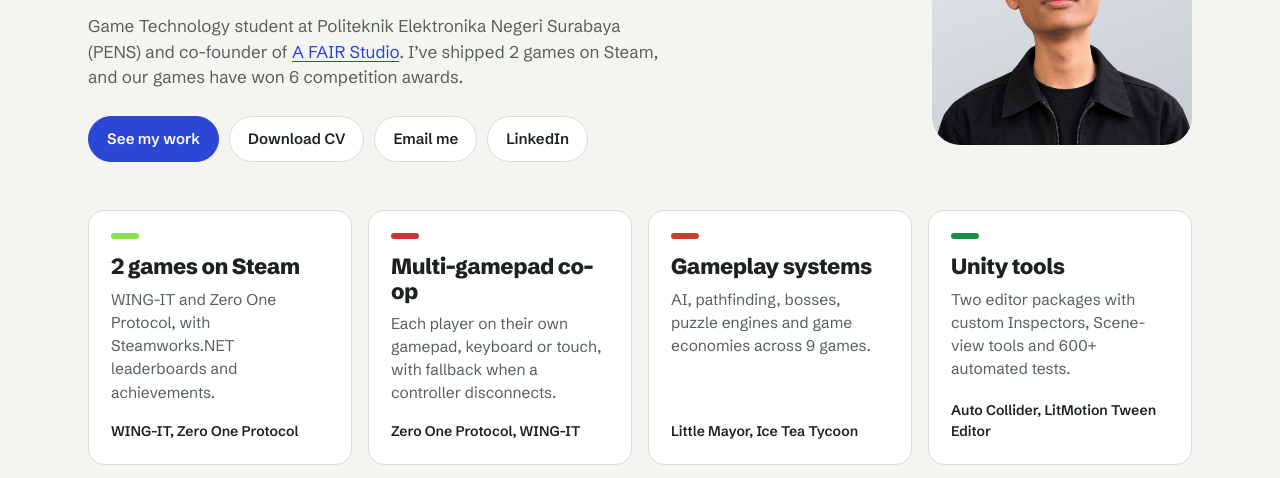
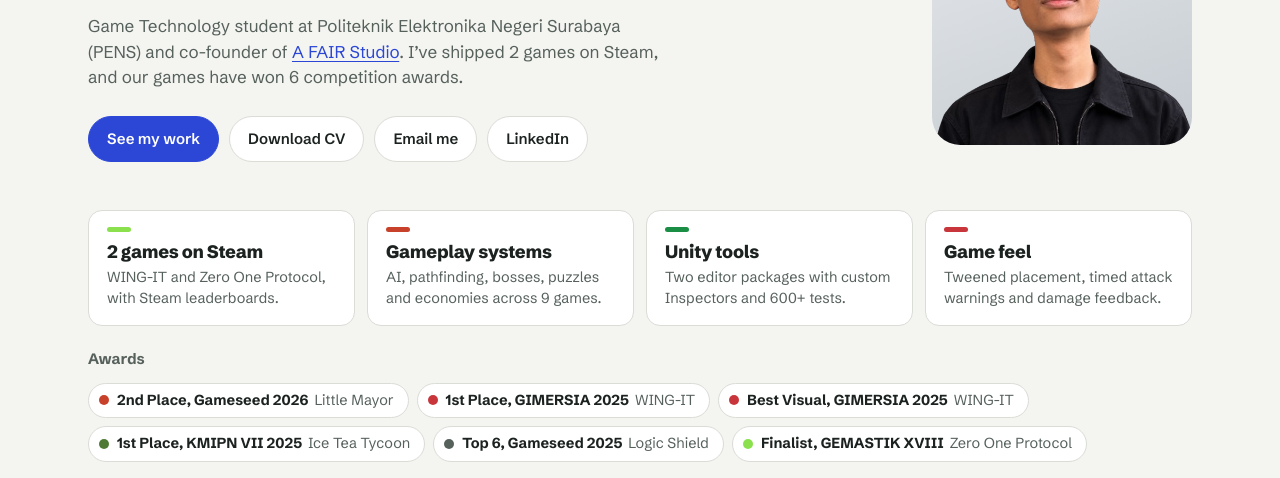
Before and after one commit to MFahril/MFahril.github.io, a plain HTML site: page index.html in a window 1280 px wide. Shown: the part 266-744 px from the top of the page. Drawn offline with Linux system fonts and the light colour scheme.

Commit message:
Compact highlights and awards, add Game feel, move WING-IT plane sticker

```diff
--- a/index.html
+++ b/index.html
@@ -85,23 +85,22 @@ a{color:var(--accent);text-underline-offset:3px}
 .actions{display:flex;flex-wrap:wrap;gap:10px}
 @media (max-width:820px){.hero .wrap{grid-template-columns:1fr;gap:28px}.hero .photo{width:150px;height:150px;border-radius:20px;order:-1}.hero{padding-top:40px}}
 .hl{padding:0 0 64px}
-.hl-grid{display:grid;grid-template-columns:repeat(4,minmax(0,1fr));gap:16px;margin-bottom:16px}
-.hl-item{display:flex;flex-direction:column;background:var(--surface);border:1px solid var(--line);border-radius:16px;padding:22px;text-decoration:none;color:var(--ink)}
+.hl-grid{display:grid;grid-template-columns:repeat(4,minmax(0,1fr));gap:12px;margin-bottom:22px}
+.hl-item{display:block;background:var(--surface);border:1px solid var(--line);border-radius:14px;padding:16px 18px;text-decoration:none;color:var(--ink)}
 .hl-item:hover{border-color:var(--g-accent)}
-.hl-mark{width:28px;height:6px;border-radius:3px;background:var(--g-accent);margin-bottom:16px}
-.hl-item h3{font-size:22px;letter-spacing:-.02em;line-height:1.1;margin:0 0 8px;font-weight:800}
-.hl-item p{margin:0 0 16px;color:var(--muted);font-size:15.5px}
-.hl-link{margin-top:auto;font-size:14px;font-weight:600;color:var(--ink)}
-.awards{list-style:none;margin:0 0 24px;padding:0;display:grid;grid-template-columns:repeat(3,minmax(0,1fr));gap:12px}
-.awards li{display:flex;gap:12px;align-items:flex-start;background:var(--surface);border:1px solid var(--line);border-radius:14px;padding:14px 16px}
-.aw-mark{flex:none;width:12px;height:12px;border-radius:3px;background:var(--g-accent);margin-top:6px}
-.awards b{display:block;font-weight:700}
-.awards span{color:var(--muted);font-size:15px}
+.hl-mark{display:block;width:24px;height:5px;border-radius:3px;background:var(--g-accent);margin-bottom:10px}
+.hl-item h3{font-size:18px;letter-spacing:-.015em;line-height:1.15;margin:0 0 4px;font-weight:800}
+.hl-item p{margin:0;color:var(--muted);font-size:14.5px;line-height:1.45}
+.awards{list-style:none;margin:0 0 22px;padding:0;display:flex;flex-wrap:wrap;gap:8px}
+.awards li{display:flex;gap:8px;align-items:center;background:var(--surface);border:1px solid var(--line);border-radius:999px;padding:6px 14px 6px 10px;font-size:14.5px}
+.aw-mark{flex:none;width:10px;height:10px;border-radius:50%;background:var(--g-accent)}
+.awards b{font-weight:700}
+.awards div span{color:var(--muted);margin-left:6px}
 .chips{display:flex;flex-wrap:wrap;gap:8px;list-style:none;margin:0;padding:0}
 .chips li{border:1px solid var(--line);background:var(--surface);border-radius:999px;padding:6px 14px;font-size:15px}
 .sub-h{font-size:15px;font-weight:700;margin:0 0 12px;color:var(--muted)}
-@media (max-width:1000px){.hl-grid{grid-template-columns:repeat(2,minmax(0,1fr))}.awards{grid-template-columns:repeat(2,minmax(0,1fr))}}
-@media (max-width:560px){.hl-grid,.awards{grid-template-columns:1fr}}
+@media (max-width:1000px){.hl-grid{grid-template-columns:repeat(2,minmax(0,1fr))}}
+@media (max-width:560px){.hl-grid{grid-template-columns:1fr}}
 .sec-title{padding:64px 0 28px;border-top:1px solid var(--line)}
 .sec-title h2{font-size:clamp(28px,3.2vw,38px);letter-spacing:-.025em;margin:0;font-weight:800}
 /* game bands */
@@ -141,7 +140,7 @@ details.more[open] summary::after{content:"−"}
 .more-in{display:grid;grid-template-columns:repeat(2,minmax(0,1fr));gap:22px 48px;padding:4px 0 26px}
 .more-in h4{margin:0 0 6px;font-size:16px}
 .more-in p{margin:0;color:var(--g-ink);opacity:.88;font-size:16px;max-width:60ch}
-@media (max-width:900px){.g-top,.g-mid{grid-template-columns:1fr;gap:32px}.g-mid{margin-top:44px}.game{padding:60px 0 48px}.more-in{grid-template-columns:1fr}.art{margin:24px 12px 12px}.st{width:calc(var(--w,100px)*.62)}.st.corner{display:none}}
+@media (max-width:900px){.g-top,.g-mid{grid-template-columns:1fr;gap:32px}.g-mid{margin-top:44px}.game{padding:60px 0 48px}.more-in{grid-template-columns:1fr}.art{margin:24px 12px 12px}.st{width:calc(var(--w,100px)*.62)}.st.corner{display:none}.st-wi-plane{top:-46px!important;right:-10px!important}}
 @media (max-width:520px){.shots{grid-template-columns:1fr 1fr}.shots .shot:nth-child(3){grid-column:1 / -1}}
 dialog.lb{border:0;padding:0;background:transparent;max-width:min(1200px,94vw);max-height:90vh}
 dialog.lb::backdrop{background:rgba(10,12,14,.82)}
@@ -194,10 +193,10 @@ footer{padding:0 0 40px;color:var(--muted);font-size:13.5px}
 <section class="hl" id="skills"><div class="wrap">
 <h2 class="sr">Highlights</h2>
 <div class="hl-grid">
-<a class="hl-item" data-game="zo" href="#zero-one"><span class="hl-mark"></span><h3>2 games on Steam</h3><p>WING-IT and Zero One Protocol, with Steamworks.NET leaderboards and achievements.</p><span class="hl-link">WING-IT, Zero One Protocol</span></a>
-<a class="hl-item" data-game="wi" href="#zero-one"><span class="hl-mark"></span><h3>Multi-gamepad co-op</h3><p>Each player on their own gamepad, keyboard or touch, with fallback when a controller disconnects.</p><span class="hl-link">Zero One Protocol, WING-IT</span></a>
-<a class="hl-item" data-game="lm" href="#work"><span class="hl-mark"></span><h3>Gameplay systems</h3><p>AI, pathfinding, bosses, puzzle engines and game economies across 9 games.</p><span class="hl-link">Little Mayor, Ice Tea Tycoon</span></a>
-<a class="hl-item" data-game="ac" href="#tools"><span class="hl-mark"></span><h3>Unity tools</h3><p>Two editor packages with custom Inspectors, Scene-view tools and 600+ automated tests.</p><span class="hl-link">Auto Collider, LitMotion Tween Editor</span></a>
+<a class="hl-item" data-game="zo" href="#zero-one"><span class="hl-mark"></span><h3>2 games on Steam</h3><p>WING-IT and Zero One Protocol, with Steam leaderboards.</p></a>
+<a class="hl-item" data-game="lm" href="#little-mayor"><span class="hl-mark"></span><h3>Gameplay systems</h3><p>AI, pathfinding, bosses, puzzles and economies across 9 games.</p></a>
+<a class="hl-item" data-game="ac" href="#tools"><span class="hl-mark"></span><h3>Unity tools</h3><p>Two editor packages with custom Inspectors and 600+ tests.</p></a>
+<a class="hl-item" data-game="wi" href="#wing-it"><span class="hl-mark"></span><h3>Game feel</h3><p>Tweened placement, timed attack warnings and damage feedback.</p></a>
 </div>
 <h3 class="sub-h">Awards</h3>
 <ul class="awards"><li data-game="lm"><span class="aw-mark"></span><div><b>2nd Place, Gameseed 2026</b><span>Little Mayor</span></div></li><li data-game="wi"><span class="aw-mark"></span><div><b>1st Place, GIMERSIA 2025</b><span>WING-IT</span></div></li><li data-game="wi"><span class="aw-mark"></span><div><b>Best Visual, GIMERSIA 2025</b><span>WING-IT</span></div></li><li data-game="tt"><span class="aw-mark"></span><div><b>1st Place, KMIPN VII 2025</b><span>Ice Tea Tycoon</span></div></li><li data-game="ns"><span class="aw-mark"></span><div><b>Top 6, Gameseed 2025</b><span>Logic Shield</span></div></li><li data-game="zo"><span class="aw-mark"></span><div><b>Finalist, GEMASTIK XVIII</b><span>Zero One Protocol</span></div></li></ul>
@@ -210,7 +209,7 @@ footer{padding:0 0 40px;color:var(--muted);font-size:13.5px}
 <div class="g-top">
 <div class="g-main"><p class="g-info">Team of 5, 2026</p><h3>Little Mayor</h3><p class="g-pitch">A cozy city builder on a child’s bedroom floor.</p><div class="badges"><span class="badge">2nd Place, Gameseed 2026</span></div>
 <p class="g-role"><span>My role</span>Lead gameplay systems programmer</p><div class="g-links"><a class="btn" href="https://a-fair-studio.itch.io/little-mayor" target="_blank" rel="noopener">Play in browser</a></div></div>
-<div class="art"><img class="key" src="img/lm-key.webp" alt="Little Mayor key art" loading="lazy"><img class="st" src="img/lm-logo.webp" alt="" aria-hidden="true" style="top:-34px;left:-30px;--w:170px;--r:-7deg" loading="lazy"><img class="st" src="img/lm-house.webp" alt="" aria-hidden="true" style="top:-26px;right:-18px;--w:96px;--r:9deg" loading="lazy"><img class="st" src="img/lm-roo.webp" alt="" aria-hidden="true" style="bottom:-30px;right:6%;--w:78px;--r:6deg" loading="lazy"><img class="st" src="img/lm-villager.webp" alt="" aria-hidden="true" style="bottom:-24px;left:-14px;--w:70px;--r:-8deg" loading="lazy"></div>
+<div class="art"><img class="key" src="img/lm-key.webp" alt="Little Mayor key art" loading="lazy"><img class="st st-lm-logo" src="img/lm-logo.webp" alt="" aria-hidden="true" style="top:-34px;left:-30px;--w:170px;--r:-7deg" loading="lazy"><img class="st st-lm-house" src="img/lm-house.webp" alt="" aria-hidden="true" style="top:-26px;right:-18px;--w:96px;--r:9deg" loading="lazy"><img class="st st-lm-roo" src="img/lm-roo.webp" alt="" aria-hidden="true" style="bottom:-30px;right:6%;--w:78px;--r:6deg" loading="lazy"><img class="st st-lm-villager" src="img/lm-villager.webp" alt="" aria-hidden="true" style="bottom:-24px;left:-14px;--w:70px;--r:-8deg" loading="lazy"></div>
 </div>
 <div class="g-mid">
 <div><ul class="pts"><li>A* pathfinding that prefers roads and never strands a resident</li><li>Resident AI driven by one priority-based decision ladder</li><li>Goods economy where cargo is never lost or sold twice</li><li>Custom URP outline renderer, cheap enough for WebGL</li></ul><p class="g-foot">Unity 6, C#, URP, HLSL, Cinemachine 3<br>Team includes Raya Ramadan, Irvan and IzzaAA-hub (art)</p></div>
@@ -222,7 +221,7 @@ footer{padding:0 0 40px;color:var(--muted);font-size:13.5px}
 <div class="g-top">
 <div class="g-main"><p class="g-info">Team of 5, 2025–2026</p><h3>WING-IT</h3><p class="g-pitch">A paper-craft toy-plane shoot-’em-up with local co-op and multi-phase bosses.</p><div class="badges"><span class="badge">1st Place, GIMERSIA 2025</span><span class="badge">Best Visual, GIMERSIA 2025</span><span class="badge">On Steam</span></div>
 <p class="g-role"><span>My role</span>Combat and gameplay programmer</p><div class="g-links"><a class="btn" href="https://store.steampowered.com/app/4201740/WINGIT/" target="_blank" rel="noopener">View on Steam</a><a class="btn ghost" href="https://a-fair-studio.itch.io/wing-it" target="_blank" rel="noopener">itch.io</a></div></div>
-<div class="art"><img class="key" src="img/wi-key.webp" alt="WING-IT key art" loading="lazy"><img class="st" src="img/wi-plane.webp" alt="" aria-hidden="true" style="top:-48px;right:-26px;--w:190px;--r:-8deg" loading="lazy"><img class="st" src="img/wi-crayon.webp" alt="" aria-hidden="true" style="top:-22px;left:-26px;--w:92px;--r:-24deg" loading="lazy"><img class="st" src="img/wi-soldier.webp" alt="" aria-hidden="true" style="bottom:-30px;left:-18px;--w:96px;--r:-4deg" loading="lazy"><img class="st" src="img/wi-cannon.webp" alt="" aria-hidden="true" style="bottom:-26px;right:8%;--w:72px;--r:10deg" loading="lazy"></div>
+<div class="art"><img class="key" src="img/wi-key.webp" alt="WING-IT key art" loading="lazy"><img class="st st-wi-plane" src="img/wi-plane.webp" alt="" aria-hidden="true" style="top:-78px;right:-70px;--w:160px;--r:-8deg" loading="lazy"><img class="st st-wi-crayon" src="img/wi-crayon.webp" alt="" aria-hidden="true" style="top:-22px;left:-26px;--w:92px;--r:-24deg" loading="lazy"><img class="st st-wi-soldier" src="img/wi-soldier.webp" alt="" aria-hidden="true" style="bottom:-30px;left:-18px;--w:96px;--r:-4deg" loading="lazy"><img class="st st-wi-cannon" src="img/wi-cannon.webp" alt="" aria-hidden="true" style="bottom:-26px;right:8%;--w:72px;--r:10deg" loading="lazy"></div>
 </div>
 <div class="g-mid">
 <div><ul class="pts"><li>Multi-phase boss framework used by both bosses</li><li>Attack sequencer designers edit in the Inspector</li><li>Pooled bullets and waves, co-op boss targeting</li><li>Six weapons and gamepad-friendly menus</li></ul><p class="g-foot">Unity 6, C#, URP, Input System, Cinemachine 3<br>Team includes Raya Ramadan, Irvan and IzzaAA-hub (art)</p></div>
@@ -234,7 +233,7 @@ footer{padding:0 0 40px;color:var(--muted);font-size:13.5px}
 <div class="g-top">
 <div class="g-main"><p class="g-info">Team of 5, 2025–2026</p><h3>Zero One Protocol</h3><p class="g-pitch">A co-op logic-gate puzzle platformer.</p><div class="badges"><span class="badge">Finalist, GEMASTIK XVIII</span><span class="badge">On Steam</span></div>
 <p class="g-role"><span>My role</span>Gameplay and platform programmer</p><div class="g-links"><a class="btn" href="https://store.steampowered.com/app/4138940/Zero_One_Protocol/" target="_blank" rel="noopener">View on Steam</a></div></div>
-<div class="art"><img class="key" src="img/zo-key.webp" alt="Zero One Protocol key art" loading="lazy"><img class="st" src="img/zo-chars.webp" alt="" aria-hidden="true" style="bottom:-40px;right:-24px;--w:200px;--r:0deg" loading="lazy"></div>
+<div class="art"><img class="key" src="img/zo-key.webp" alt="Zero One Protocol key art" loading="lazy"><img class="st st-zo-chars" src="img/zo-chars.webp" alt="" aria-hidden="true" style="bottom:-40px;right:-24px;--w:200px;--r:0deg" loading="lazy"></div>
 </div>
 <div class="g-mid">
 <div><ul class="pts"><li>Multi-gamepad co-op input with disconnect fallback</li><li>Steamworks.NET leaderboards and achievements</li><li>Character-swap mechanic built on object pooling</li><li>Builds for Windows, Steam Deck, macOS, Android and iOS</li></ul><p class="g-foot">Unity 6, C#, Input System, Cinemachine, Steamworks.NET<br>With Raya Ramadan, Irvan, Muhammad Khalish Zhafran and Abdullah Iskandar</p></div>
```
